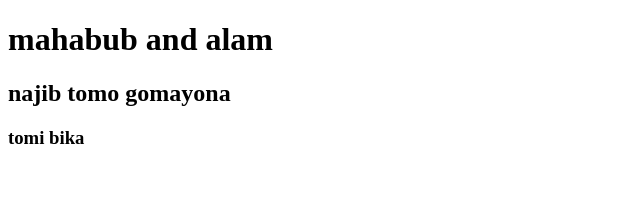
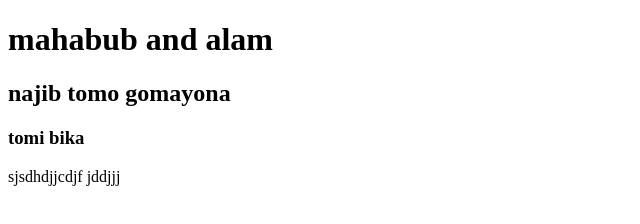
Before and after one commit to abulkhairbd/kaka, a plain HTML site: page kaka.html in a window 1280 px wide. Shown: the whole page, without its empty margins (0-640 px from the left). Drawn offline with Linux system fonts and the light colour scheme.

Commit message:
lolo writing

```diff
--- a/kaka.html
+++ b/kaka.html
@@ -5,10 +5,12 @@
   <meta http-equiv="X-UA-Compatible" content="IE=edge">
   <meta name="viewport" content="width=device-width, initial-scale=1.0">
   <title>kaka</title>
+
 </head>
 <body>
   <h1>mahabub and alam</h1>
   <h2>najib tomo gomayona</h2>
   <h3>tomi bika</h3>
+  <p>sjsdhdjjcdjf jddjjj</p>
 </body>
 </html>
```
Also changed, not shown: kaka.css (added).
